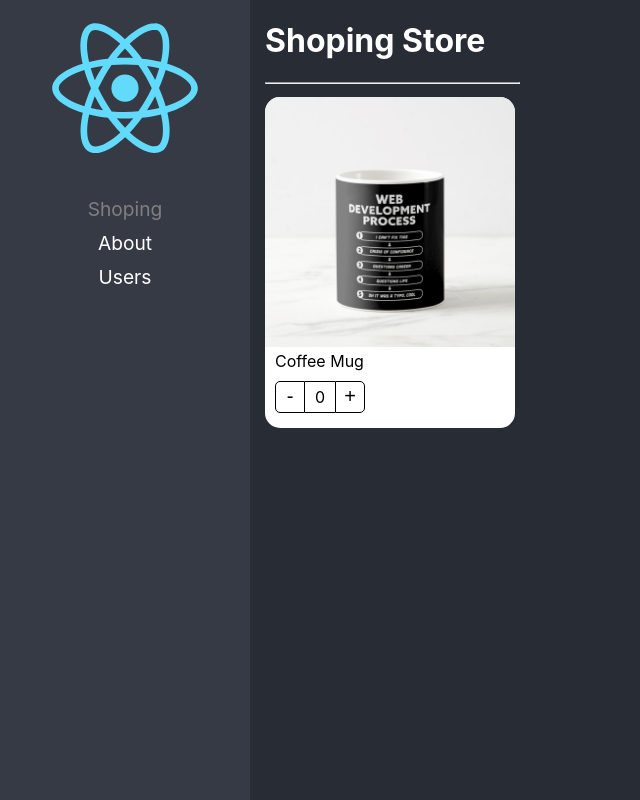
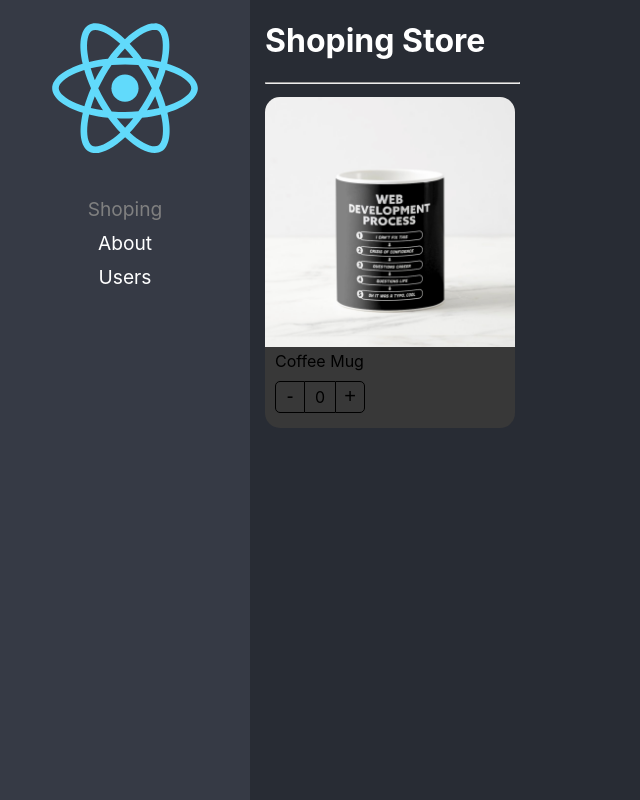
Before and after one commit to adrian1426/ReactTS_ComponentPattern, a React (Create React App) app: page / in a window 1280 px wide. Shown: the whole page, without its empty margins (0-640 px from the left). Built offline with nearby package versions, Linux system fonts and the light colour scheme.

Commit message:
Extensible style pattern -  se agrega propiedad classname en componentes

```diff
--- a/src/components/common/card/Card.tsx
+++ b/src/components/common/card/Card.tsx
@@ -5,10 +5,10 @@ import CardActions from './CardActions';
 import { Props } from '../../../interfaces/ChildrenInterface';
 
 const Card = (props: Props) => {
-  const { children } = props;
+  const { children, className } = props;
 
   return (
-    <div className={styles.productCard}>
+    <div className={`${styles.productCard} ${className}`}>
       {children}
     </div>
   );
--- a/src/components/product/ProductCard.tsx
+++ b/src/components/product/ProductCard.tsx
@@ -4,6 +4,7 @@ import { useProduct } from '../../hooks/useProduct';
 import Card from '../common/card/Card';
 import { ProductProvider } from '../../context/productContext';
 import { Props } from './interfaces/ProductInterface';
+import '../../styles/custom-styles.css';
 
 
 const ProductCard = (props: Props) => {
@@ -13,7 +14,7 @@ const ProductCard = (props: Props) => {
   const imgProduct = img ? img : srcNoImage;
 
   return (
-    <Card>
+    <Card className="bg-dark">
       <ProductProvider
         value={{ imgProduct, title }}
       >
--- a/src/interfaces/ChildrenInterface.ts
+++ b/src/interfaces/ChildrenInterface.ts
@@ -2,4 +2,5 @@ import { ReactNode } from "react";
 
 export interface Props {
   children?: ReactNode;
+  className?: string;
 };
--- /dev/null
+++ b/src/styles/custom-styles.css
@@ -0,0 +1,3 @@
+.bg-dark {
+  background-color: rgb(56, 56, 56);
+}
```
